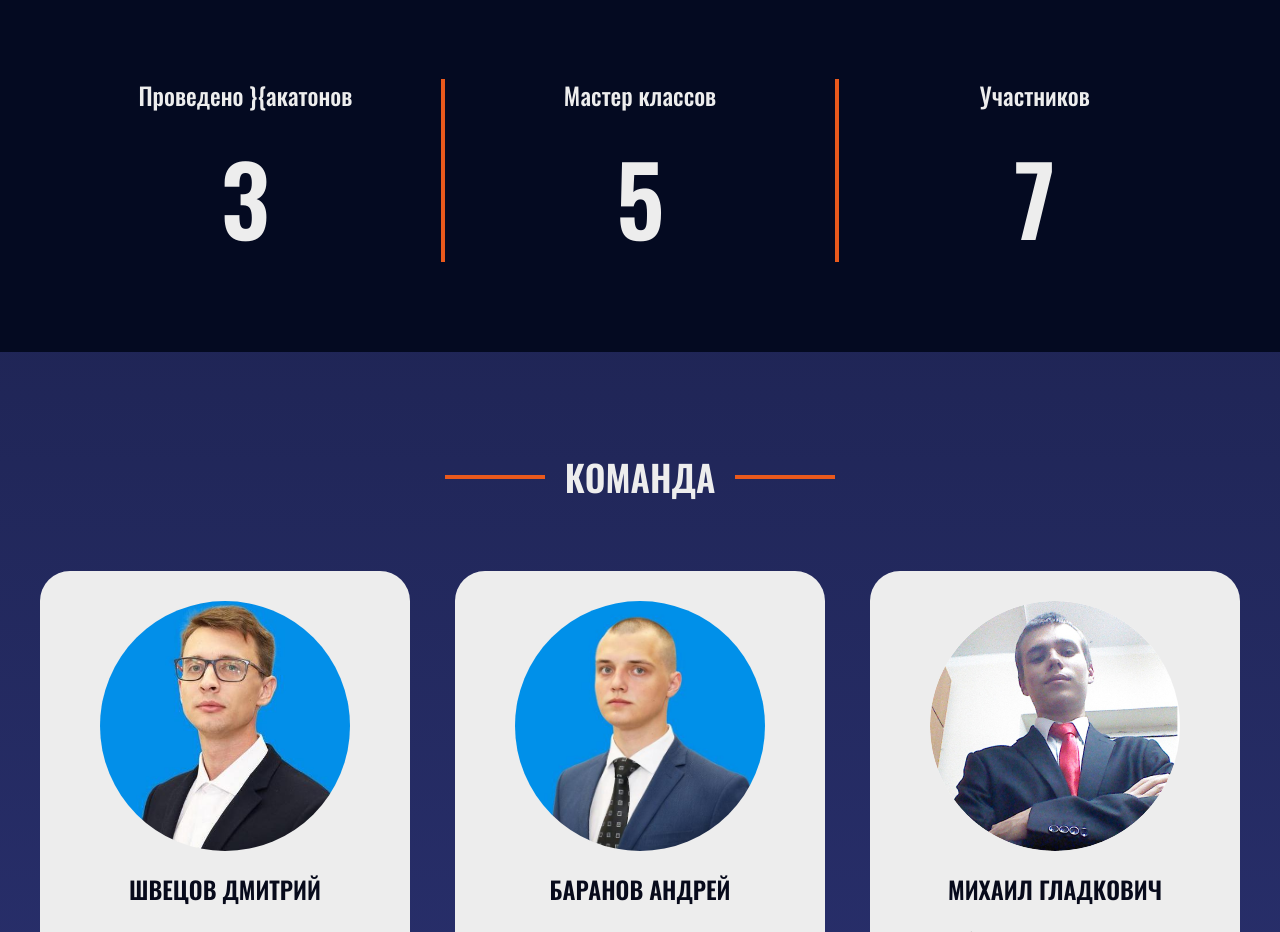
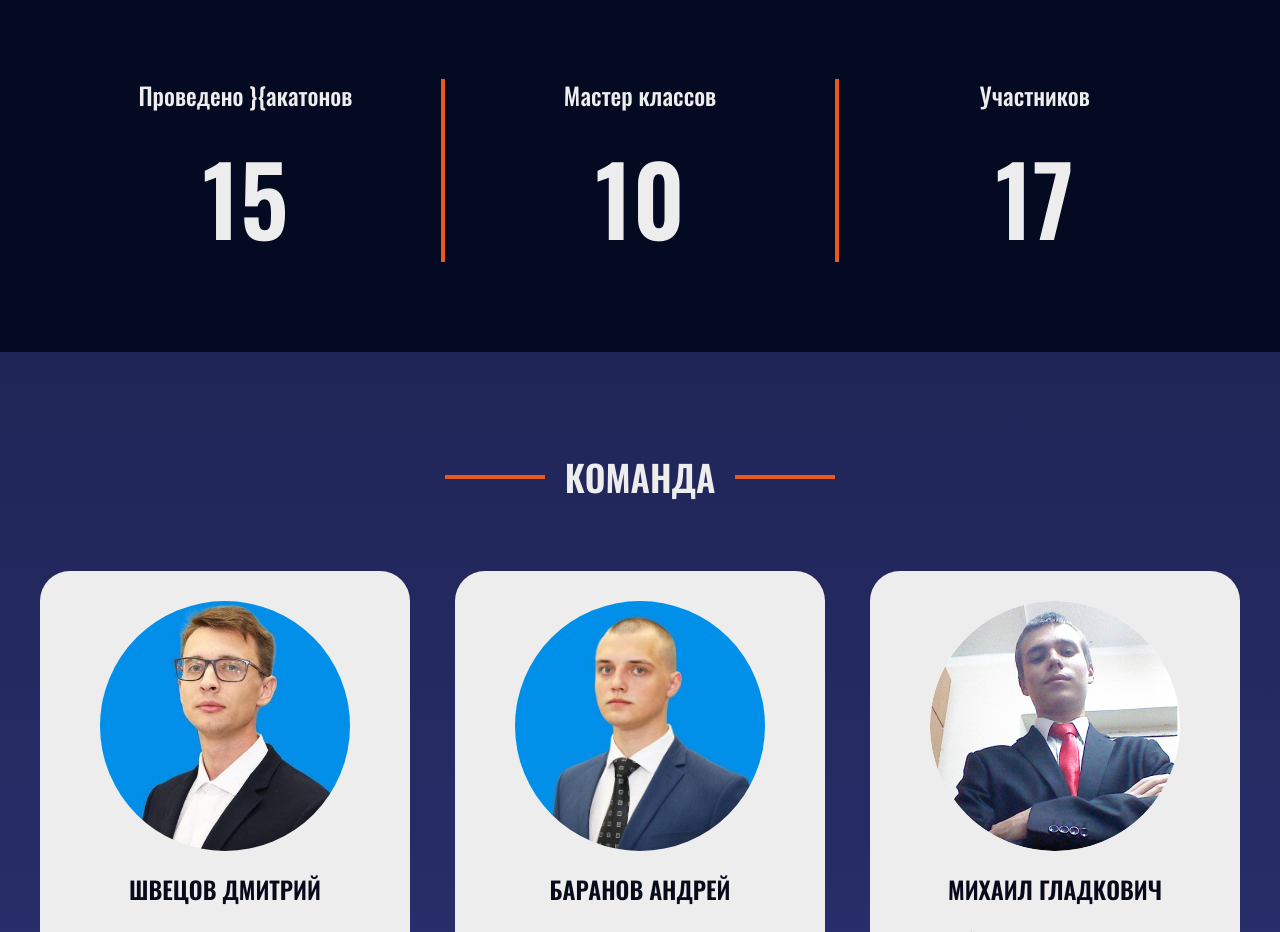
Before and after one commit to shvecov-coder/cout_education, a plain HTML site: page index.html in a window 1280 px wide. Shown: the part 1580-2512 px from the top of the page. Drawn offline with Linux system fonts and the light colour scheme.

Commit message:
add animate

```diff
--- a/index.html
+++ b/index.html
@@ -127,7 +127,7 @@
                     <div class="statistic__item-title">
                         Проведено }{акатонов
                     </div>
-                    <div class="statistic__item-num">
+                    <div class="statistic__item-num" data-order="1">
                         3
                     </div>
                 </div>
@@ -135,7 +135,7 @@
                     <div class="statistic__item-title">
                         Мастер классов
                     </div>
-                    <div class="statistic__item-num">
+                    <div class="statistic__item-num" data-order="2">
                         5
                     </div>
                 </div>
@@ -143,7 +143,7 @@
                     <div class="statistic__item-title">
                         Участников
                     </div>
-                    <div class="statistic__item-num">
+                    <div class="statistic__item-num" data-order="3">
                         7
                     </div>
                 </div>
@@ -203,6 +203,8 @@
         </div>
     </section>
 
+    <script src="./js/animete.js"></script>
+
 </body>
 
 </html>
--- /dev/null
+++ b/js/animete.js
@@ -0,0 +1,18 @@
+const INCREASE_NUMBER_ANIMATION_SPEED = 150;
+const increaseNumberAnimationStep = (item, element, endNumber) => {
+    if (item <= endNumber) {
+        element.innerText = item;
+        item++;
+    };
+    setTimeout(increaseNumberAnimationStep, INCREASE_NUMBER_ANIMATION_SPEED, item, element, endNumber);
+};
+
+const initIncreaseNumberAnimation = () => {
+    const htmlElement = document.querySelector(`[data-order='1']`);
+    increaseNumberAnimationStep(0, htmlElement, 15);
+    const htmlElement2 = document.querySelector(`[data-order='2']`);
+    increaseNumberAnimationStep(0, htmlElement2, 10);
+    const htmlElement3 = document.querySelector(`[data-order='3']`);
+    increaseNumberAnimationStep(0, htmlElement3, 17);
+};
+initIncreaseNumberAnimation();
```
